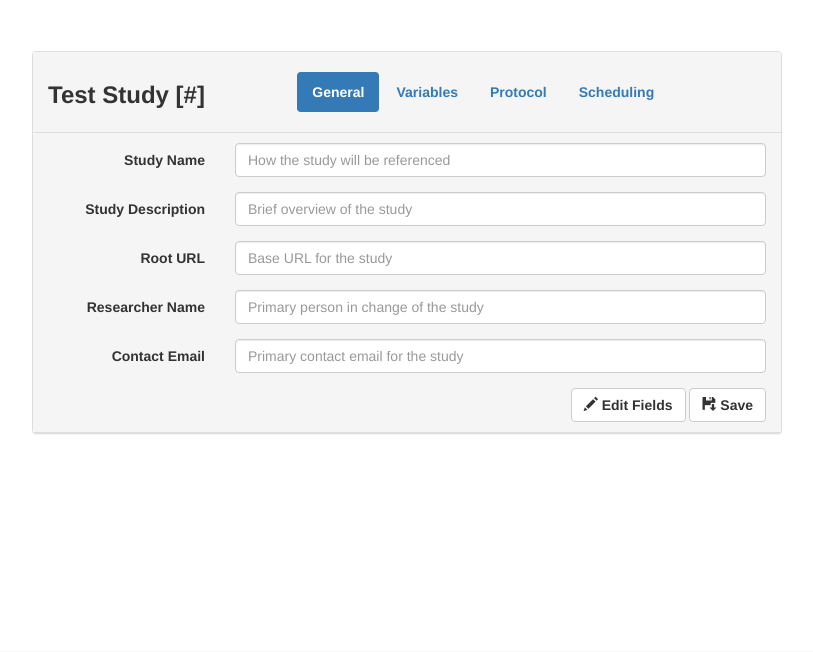
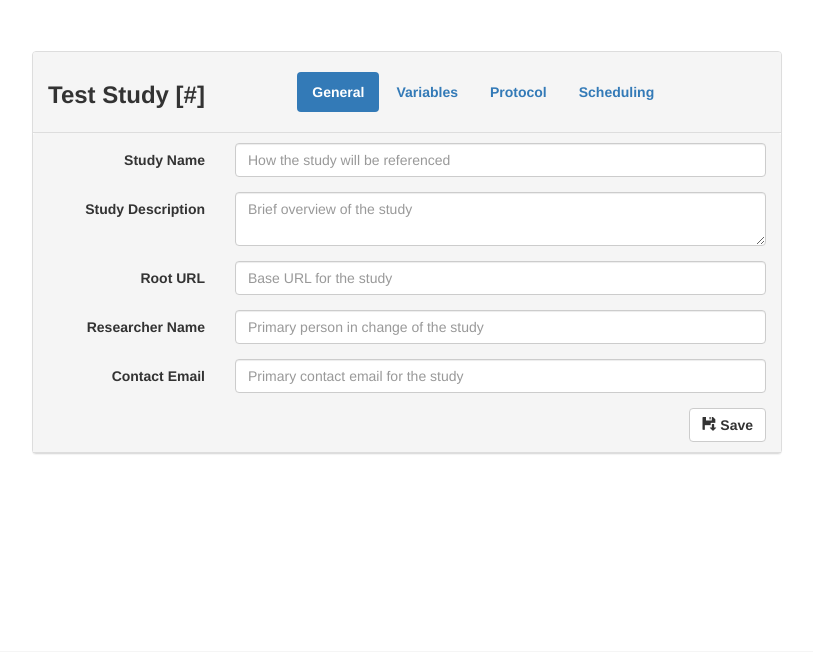
Before and after one commit to weblabux/wluxui, a PHP site: template templates/dynamicpages/general.twig in a window 1280 px wide. Shown: the part 51-703 px from the top of the page, without its empty margins (233-1046 px from the left). Run offline with PHP 8.4, Linux system fonts and the light colour scheme; the template is opened without the code that fills it, so the values that code supplies are empty; some libraries are stand-ins or nearby versions.

Commit message:
Updated create study general and scheduling
-they now work with the new jQuery code from variables page

```diff
--- a/templates/dynamicpages/general.twig
+++ b/templates/dynamicpages/general.twig
@@ -30,42 +30,38 @@
       <div class="form-group">
         <label class="col-md-3 control-label">Study Name</label>
         <div class="col-md-9">
-          <input type="text" class="form-control" placeholder="How the study will be referenced">
+          <input type="text" class="form-control input-box" placeholder="How the study will be referenced">
         </div>
       </div>
       <div class="form-group">
         <label class="col-md-3 control-label">Study Description</label>
         <div class="col-md-9">
-          <input type="text" class="form-control" placeholder="Brief overview of the study">
+          <textarea class="form-control text-box" placeholder="Brief overview of the study"></textarea>
         </div>
       </div>
       <div class="form-group">
         <label class="col-md-3 control-label">Root URL</label>
         <div class="col-md-9">
-          <input type="text" class="form-control" placeholder="Base URL for the study">
+          <input type="text" class="form-control input-box" placeholder="Base URL for the study">
         </div>
       </div>
       <div class="form-group">
         <label class="col-md-3 control-label">Researcher Name</label>
         <div class="col-md-9">
-          <input type="text" class="form-control" placeholder="Primary person in change of the study">
+          <input type="text" class="form-control input-box" placeholder="Primary person in change of the study">
         </div>
       </div>
       <div class="form-group">
         <label class="col-md-3 control-label">Contact Email</label>
         <div class="col-md-9">
-          <input type="email" class="form-control" placeholder="Primary contact email for the study">
+          <input type="email" class="form-control input-box" placeholder="Primary contact email for the study">
         </div>
       </div>
     <!-- Form Buttons -->
-      <div class="text-right">
-      <button type="button" id="editButton" class="btn btn-default">
-        <span class="glyphicon glyphicon-pencil"></span> Edit Fields
-      </button>
-      <button type="button" id="saveButton" class="btn btn-default">
+
+      <button type="button" id="isEditMode" class="btn btn-default pull-right">
         <span class="glyphicon glyphicon-floppy-save"></span> Save
       </button>
-      </div>
     </form>
     </div>
   </div>
```
Also changed, not shown: templates/dynamicpages/scheduling.twig (+5 -10 lines).
